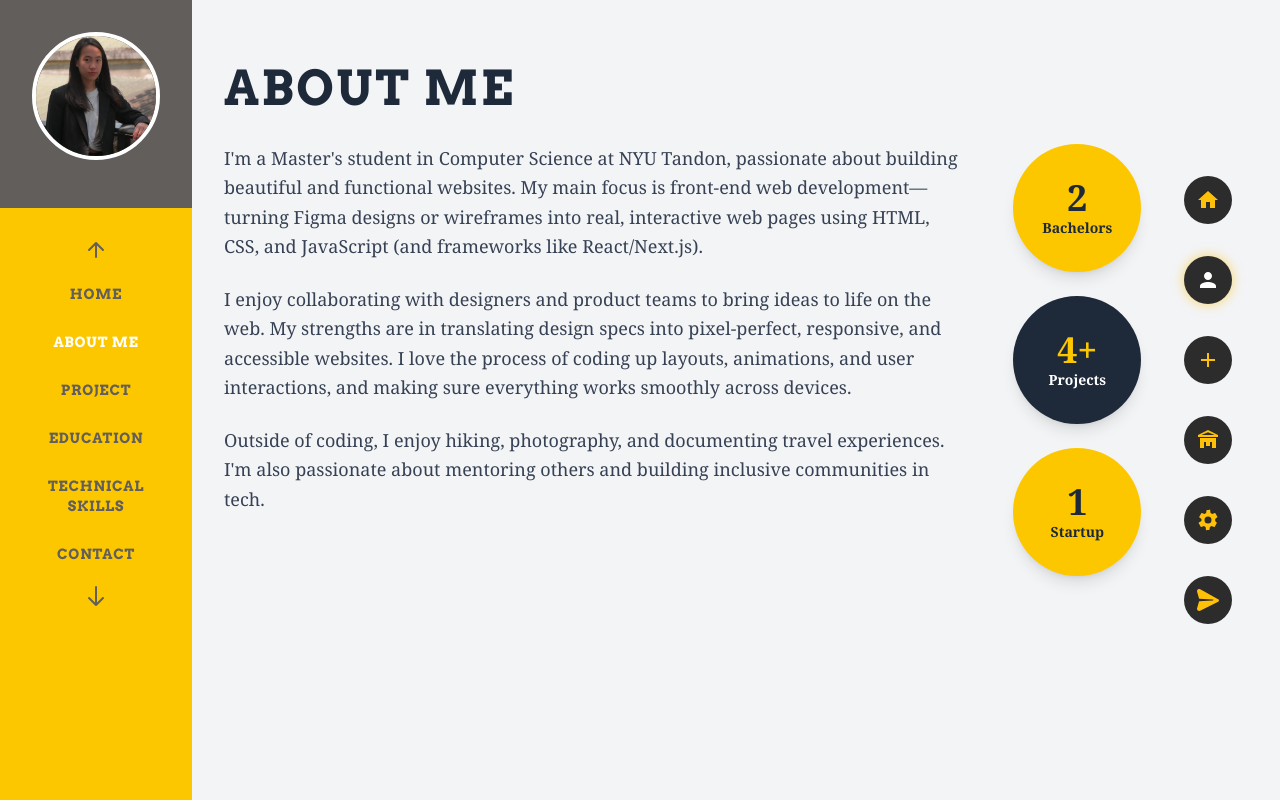
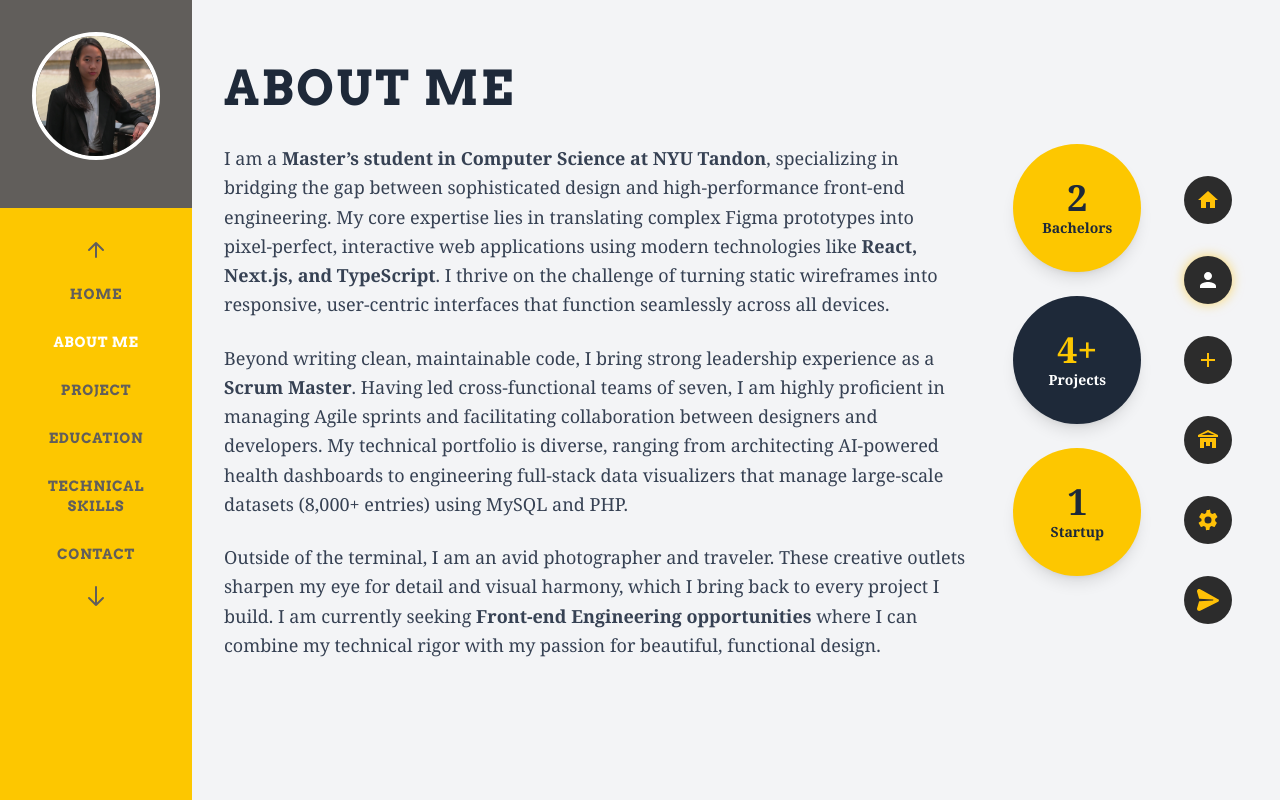
Before and after one commit to 911219fufu-tech/Personal-Website, a Next.js app: page /about in a window 1280 px wide. Shown: the top 800 px of the page. Built offline with nearby package versions, Linux system fonts and the light colour scheme.

Commit message:
update about me page

```diff
--- a/app/about/page.tsx
+++ b/app/about/page.tsx
@@ -15,13 +15,13 @@ export default function About() {
         <div className="grid md:grid-cols-3 gap-12">
           <div className="col-span-2">
             <p className="text-lg text-gray-700 leading-relaxed mb-6">
-              I'm a Master's student in Computer Science at NYU Tandon, passionate about building beautiful and functional websites. My main focus is front-end web development—turning Figma designs or wireframes into real, interactive web pages using HTML, CSS, and JavaScript (and frameworks like React/Next.js).
+              I am a <b>Master’s student in Computer Science at NYU Tandon</b>, specializing in bridging the gap between sophisticated design and high-performance front-end engineering. My core expertise lies in translating complex Figma prototypes into pixel-perfect, interactive web applications using modern technologies like <b>React, Next.js, and TypeScript</b>. I thrive on the challenge of turning static wireframes into responsive, user-centric interfaces that function seamlessly across all devices.
             </p>
             <p className="text-lg text-gray-700 leading-relaxed mb-6">
-              I enjoy collaborating with designers and product teams to bring ideas to life on the web. My strengths are in translating design specs into pixel-perfect, responsive, and accessible websites. I love the process of coding up layouts, animations, and user interactions, and making sure everything works smoothly across devices.
+              Beyond writing clean, maintainable code, I bring strong leadership experience as a <b>Scrum Master</b>. Having led cross-functional teams of seven, I am highly proficient in managing Agile sprints and facilitating collaboration between designers and developers. My technical portfolio is diverse, ranging from architecting AI-powered health dashboards to engineering full-stack data visualizers that manage large-scale datasets (8,000+ entries) using MySQL and PHP.
             </p>
             <p className="text-lg text-gray-700 leading-relaxed">
-              Outside of coding, I enjoy hiking, photography, and documenting travel experiences. I'm also passionate about mentoring others and building inclusive communities in tech.
+              Outside of the terminal, I am an avid photographer and traveler. These creative outlets sharpen my eye for detail and visual harmony, which I bring back to every project I build. I am currently seeking <b>Front-end Engineering opportunities</b> where I can combine my technical rigor with my passion for beautiful, functional design.
             </p>
           </div>
 
```
